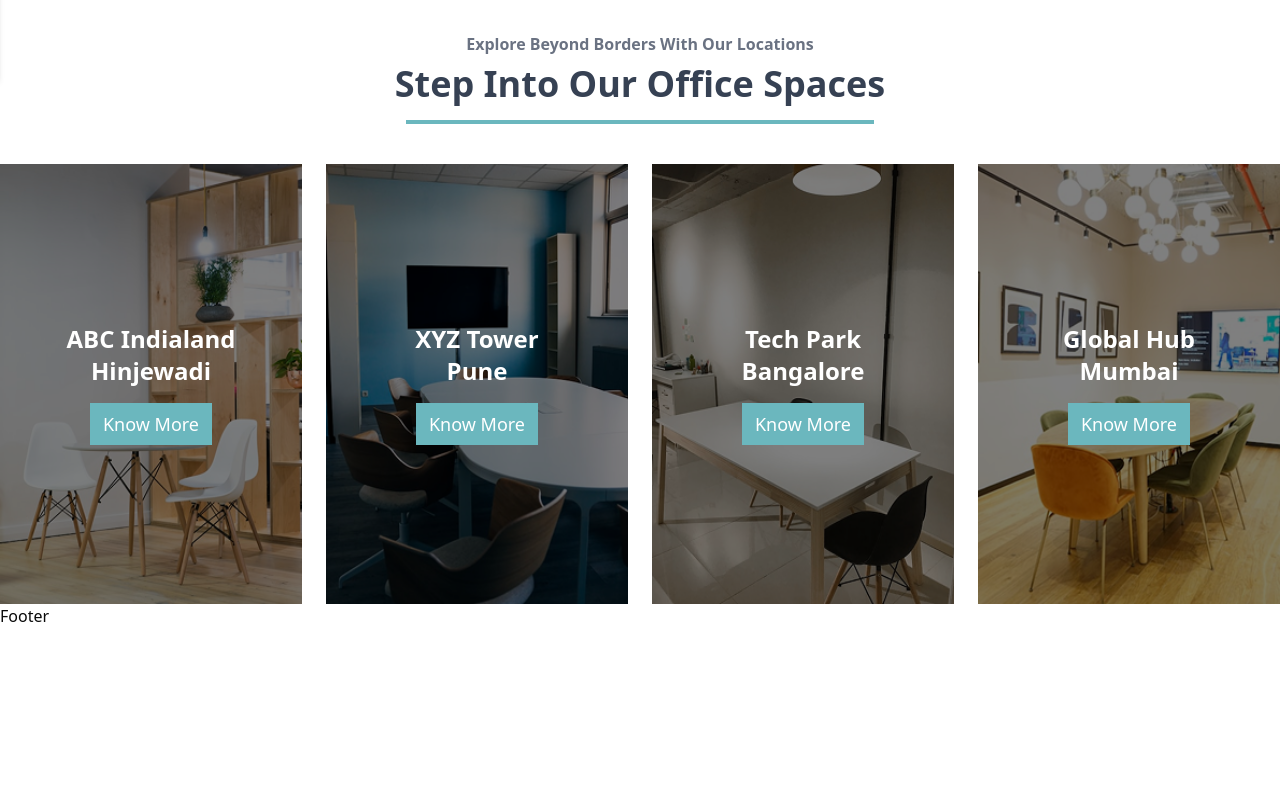
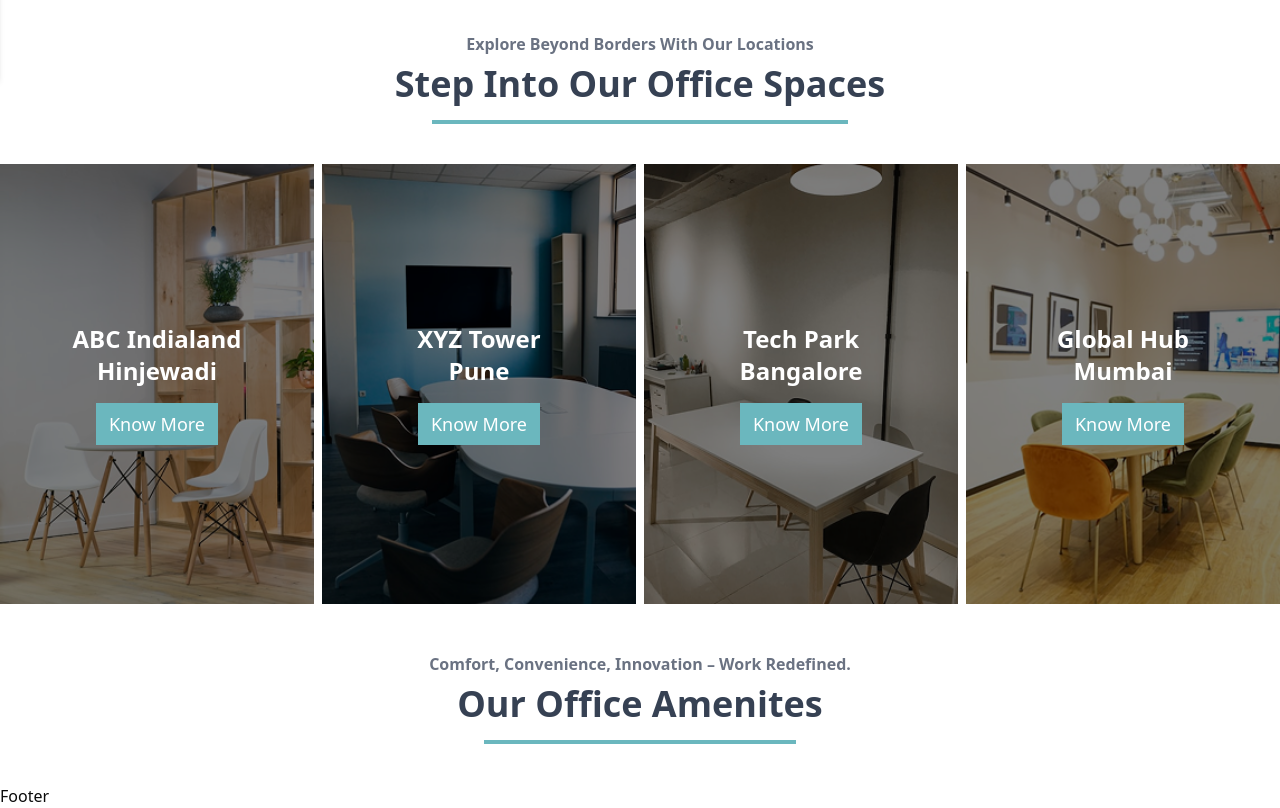
Before and after one commit to Ekata1233/BookMySpace, a Next.js app: page / in a window 1280 px wide. Shown: the part 720-1528 px from the top of the page. Before the commit the page ends 1348 px from the top, so only its background shows below. Built offline with nearby package versions, Linux system fonts and the light colour scheme.

Commit message:
add new our amenites

```diff
--- a/src/app/componants/exploreOffice/page.tsx
+++ b/src/app/componants/exploreOffice/page.tsx
@@ -34,11 +34,14 @@ const ExploreOffice = () => {
         <h1 className="text-xl sm:text-2xl md:text-3xl lg:text-4xl font-bold text-gray-700 text-center py-2">
           Step Into Our Office Spaces
         </h1>
-        <div className="border-b-4 border-[#6BB7BE] w-full sm:w-3/4 md:w-2/3 lg:w-4/7 xl:w-3/8 mt-2 mb-10 mx-auto"></div>
+        <div className="border-b-4 border-[#6BB7BE] w-full sm:w-3/4 md:w-2/3 lg:w-4/7 xl:w-3/9 mt-2 mb-10 mx-auto"></div>
       </div>
-      <div className="grid grid-cols-1 sm:grid-cols-2 md:grid-cols-2 lg:grid-cols-4 gap-6">
+      <div className="grid grid-cols-1 sm:grid-cols-2 md:grid-cols-2 lg:grid-cols-4 gap-2">
         {officeImages.map((office, index) => (
-          <div key={index} className="relative bg-gray-200 group overflow-hidden">
+          <div
+            key={index}
+            className="relative bg-gray-200 group overflow-hidden"
+          >
             <Image
               src={office.src}
               alt={office.alt}
--- /dev/null
+++ b/src/app/componants/ourAmenites/page.tsx
@@ -0,0 +1,22 @@
+import React from "react";
+
+const OurAmenites = () => {
+  return (
+    <div>
+      <div className="mx-auto px-4">
+        <p className="text-gray-500 font-bold text-center pt-12">
+          Comfort, Convenience, Innovation – Work Redefined.
+        </p>
+        <h1 className="text-xl sm:text-2xl md:text-3xl lg:text-4xl font-bold text-gray-700 text-center py-2">
+          Our Office Amenites
+        </h1>
+        <div className="border-b-4 border-[#6BB7BE] w-full sm:w-3/4 md:w-3/7 lg:w-3/7 xl:w-2/8 mt-2 mb-10 mx-auto"></div>
+      </div>
+      <div>
+
+      </div>
+    </div>
+  );
+};
+
+export default OurAmenites;
--- a/src/app/page.tsx
+++ b/src/app/page.tsx
@@ -1,5 +1,6 @@
 import ExploreOffice from "./componants/exploreOffice/page";
 import Hero from "./componants/Hero";
+import OurAmenites from "./componants/ourAmenites/page";
 
 
 export default function Home() {
@@ -7,6 +8,7 @@ export default function Home() {
     <main className="mt-16">
       <Hero/>
       <ExploreOffice />
+      <OurAmenites />
     </main>
   );
 }
```
